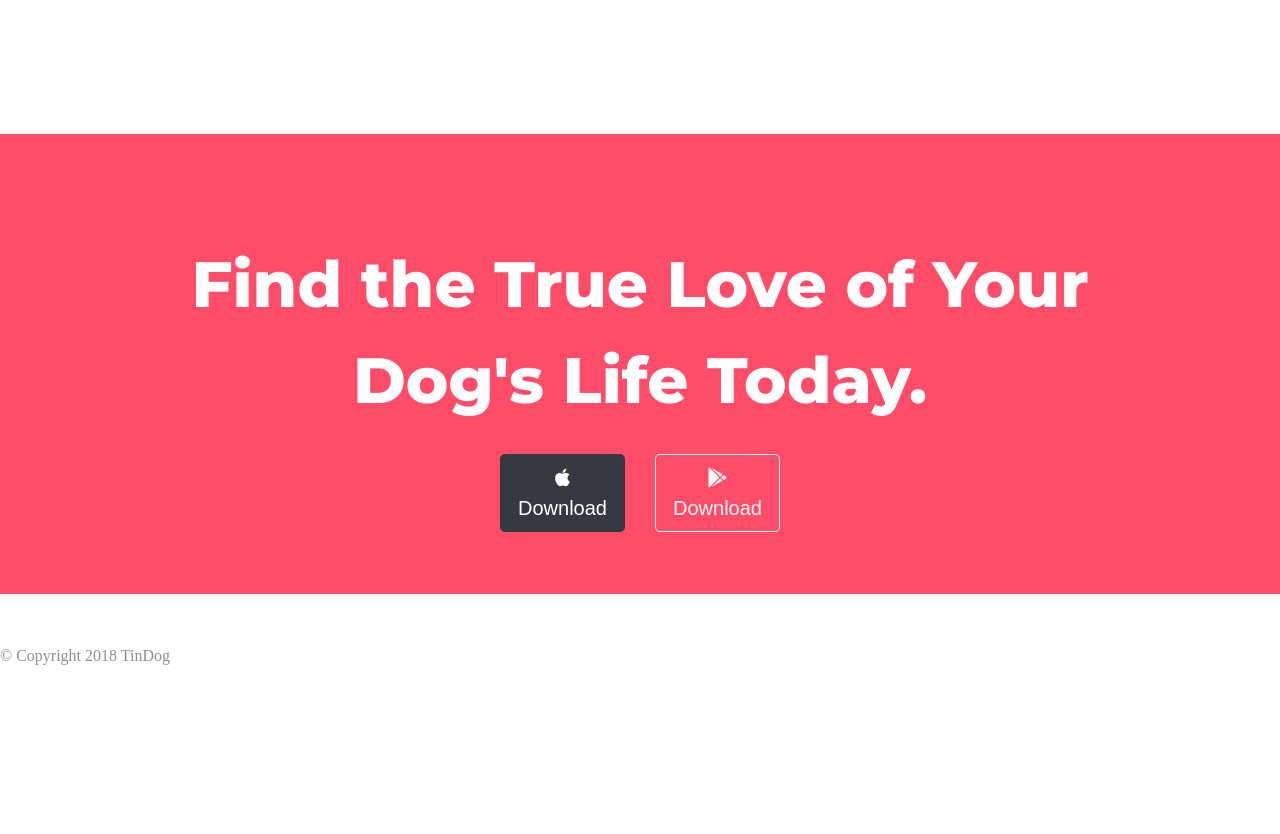
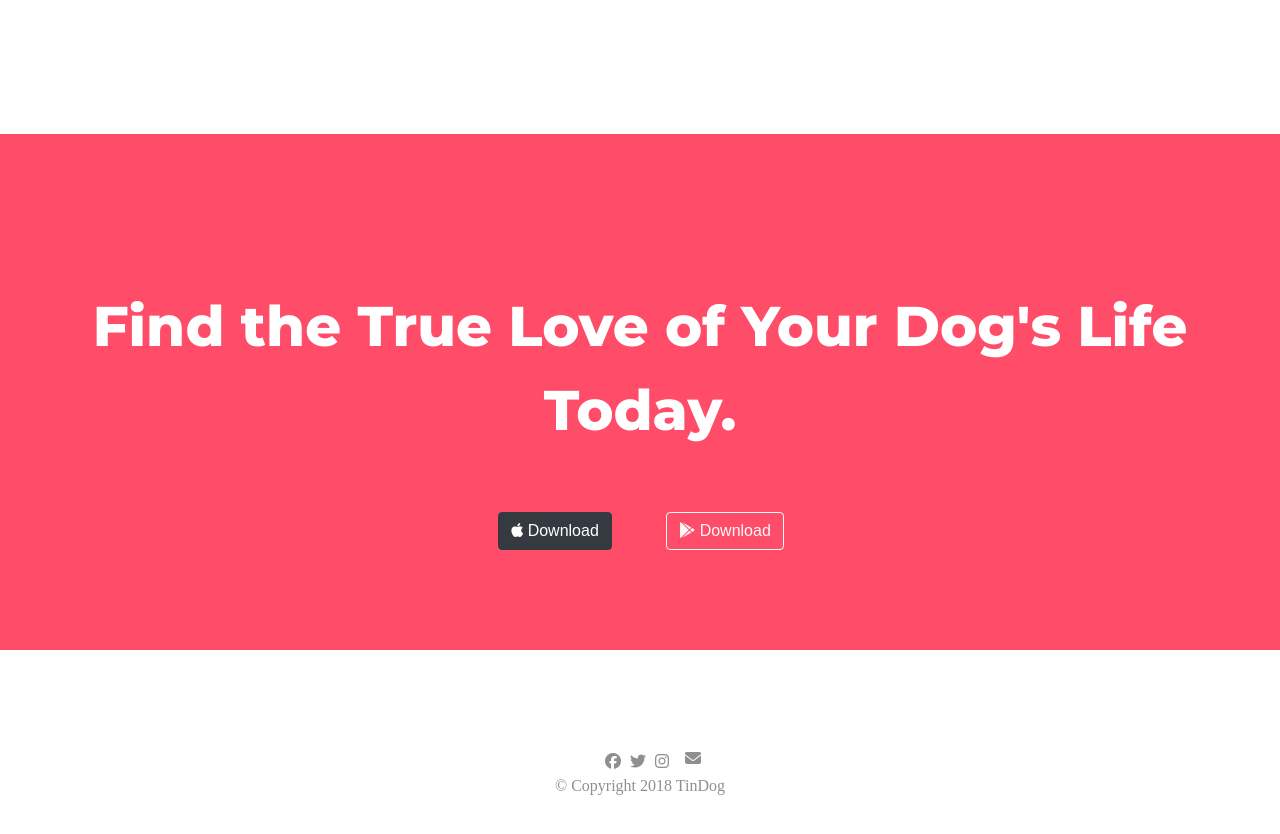
Before and after one commit to yiwereaminu/tindog, a plain HTML site: page index.html in a window 1280 px wide. Shown: the part 2680-3514 px from the top of the page. Before the commit the page ends 3364 px from the top, so only its background shows below. Drawn offline with nearby package versions, Linux system fonts and the light colour scheme.

Commit message:
vscode initial setup

```diff
--- a/css/styles.css
+++ b/css/styles.css
@@ -192,24 +192,56 @@ title {
 }
 .cta{
     text-align: center;
+    margin-bottom: 100px;
 
 }
-.cta-download-button{
-    margin-left: 80%;
-    /* margin-bottom: 3%; */
+.download-ios{
+
+  margin-bottom: 100px;
+  margin-left: 400px;
+
 }
-.cta-download-button1{
-    margin-right: 80%;
-    margin-bottom: 10%;
+.download-android{
+    margin-bottom: 100px;
+  margin-right: 400px;
 }
+
 .cta-h-style{
     font-family: "Montserrat", sans-serif;
-    font-size: 4rem;
+    font-size: 3.5rem;
     line-height: 1.5;
     color: white;
-    margin-top: 2%;
-    margin-bottom: 2%;
-    padding-top: 6%;
-    padding-left: 10%;
-    padding-right: 10%;
+    margin-top:150px;
+
+    margin-bottom: 60px;
+
 }
+/* footer */
+#footer{
+    color: #8f8f8f;
+    margin-bottom: 100px;
+
+}
+.footer-p{
+    text-align: center;
+
+}
+.facebook{
+    margin-left: 520px;
+   color: #8f8f8f;
+}
+.twitter{
+    margin-left: 260px;
+    color: #8f8f8f;
+}
+
+.instagram{
+    color: #8f8f8f;
+
+}
+.envelope{
+    position: absolute;
+    color: #8f8f8f;
+    margin-left: 300px;
+
+}
--- a/index.html
+++ b/index.html
@@ -185,25 +185,46 @@
   <!-- Call to Action -->
 
   <section id="cta">
-    <div class="cta row">
+    <div class="container">
+    <div class="cta  row ">
       <div class="col-lg-12">
         <h3 class="cta-h-style">Find the True Love of Your Dog's Life Today.</h3>
       </div>
-      <div class="col-lg-6">
-        <button class="btn btn-dark btn-lg cta-download-button" type="button"> <i class="fab fa-apple"></i> Download</button>
+      <div class="col-lg-6 col-md-6 col-sm-6  ">
+        <button class="btn btn-dark download-ios" type="button"> <i class="fab fa-apple"></i>
+          Download</button>
       </div>
-      <div class="col-lg-6">
-        <button class="btn btn-outline-light btn-lg cta-download-button1" type="button"> <i class="fab fa-google-play"></i> Download</button>
+      <div class="col-lg-6 col-md-6 col-sm-6">
+        <button class="btn btn-outline-light download-android" type="button"> <i
+            class="fab fa-google-play"></i> Download</button>
       </div>
     </div>
+  </div>
   </section>
 
   <!-- Footer -->
 
   <footer id="footer">
-    <div class="">
-    <p>© Copyright 2018 TinDog</p>
-  </div>
+    <div class="container">
+    <div class=" row">
+      <div class="col-lg-3 col-md-3 col-sm-3 ">
+        <a href="https://web.facebook.com/yiwereaminu"><i class="fab fa-facebook facebook"></i></a>
+      </div>
+      <div class="col-lg-3 col-md-3 col-sm-3 ">
+        <a href="https://twitter.com/_DigitalX20"><i class="fab fa-twitter twitter"></i></a>
+      </div>
+      <div class="col-lg-3 col-md-3 col-sm-3 instagram">
+        <a href="https://www.instagram.com/digitalxtrend/"><i class="fab fa-instagram instagram"></i></a>
+      </div>
+      <div class="col-lg-3 col-md-3 col-sm-3 envelope">
+        <a href="mailto:yiwereamin@gmail.com"><i class="fas fa-envelope envelope"></i></a>
+      </div>
+      <div class="col-lg-12">
+        <p class="footer-p">© Copyright 2018 TinDog</p>
+      </div>
+    </div>
+    </div>
+
   </footer>
 
   <!-- Optional JavaScript -->
```
Also changed, not shown: 3 other files.
